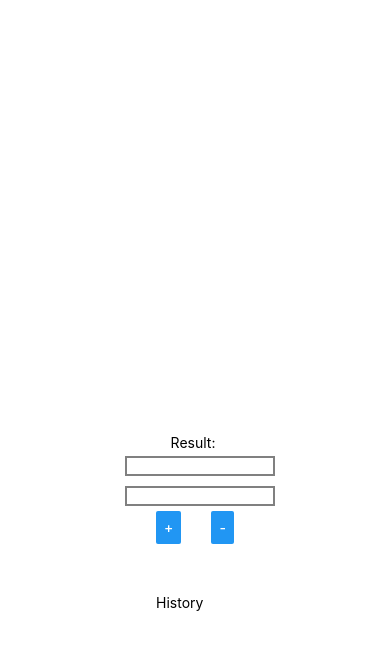
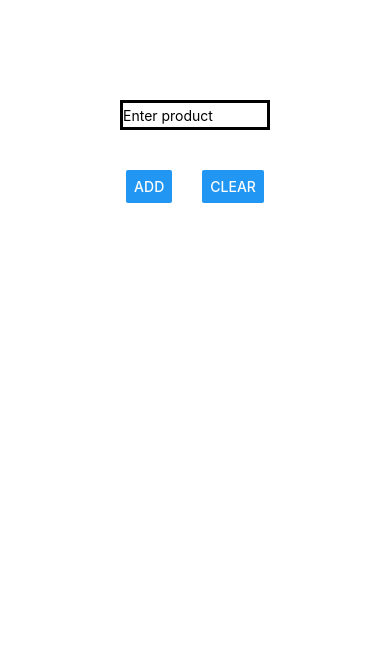
Before and after one commit to l1l1l1l1l/mobile-programming, a React Native app: screen / in a window 390 px wide. Shown: the top 650 px of the page. Built offline with nearby package versions, Linux system fonts and the light colour scheme.

Commit message:
ShoppingList

```diff
--- a/App.js
+++ b/App.js
@@ -1,8 +1,8 @@
 import React from 'react';
-import CalculatorWithHistory from './components/CalculatorWithHistory'
+import ShoppingList from './components/ShoppingList'
 
 export default function App() {
   return (
-        <CalculatorWithHistory/>
+        <ShoppingList/>
   );
 }
--- a/components/ShoppingList.js
+++ b/components/ShoppingList.js
@@ -0,0 +1,67 @@
+import { StyleSheet, Text, View, TextInput, Button, FlatList } from 'react-native';
+import React, { useState } from 'react';
+
+export default function ShoppingList() {
+    const [product, setProduct] = useState('');
+    const [list, setList] = useState([]);
+
+    const addToList = () => {
+        setList([...list, { key: String(list.length), text: product }]);
+        setProduct('');
+    }
+    const Separator = () => (
+        <View style={styles.separator} />
+    );
+
+    return (
+        <View style={styles.container}>
+            <TextInput style={styles.inputField}
+                onChangeText={text => setProduct(text)}
+                placeholder='Enter product'
+                value={product}
+            />
+            <View style={styles.buttonStyle}>
+                <View>
+                    <Button title='ADD' onPress={addToList} />
+                </View>
+                <Separator />
+                <View>
+                    <Button title='CLEAR' onPress={() => setList([])} />
+                </View>
+            </View>
+            <FlatList
+                data={list}
+                renderItem={({ item }) =>
+                    <Text style={{ alignSelf: 'center' }}>{item.text}</Text>}
+            />
+        </View>
+
+    );
+}
+
+const styles = StyleSheet.create({
+    container: {
+        flex: 1,
+        alignItems: 'center',
+        justifyContent: 'center',
+        justifyContent: 'space-evenly'
+    },
+    buttonStyle: {
+        flexDirection: 'row',
+        marginVertical: 20
+    },
+    inputField: {
+        marginTop: 100,
+        marginBottom: 20,
+        width: 150,
+        height: 30,
+        borderColor: 'black',
+        borderWidth: 3
+    },
+    separator: {
+        marginHorizontal: 15,
+
+    },
+
+
+});
```
